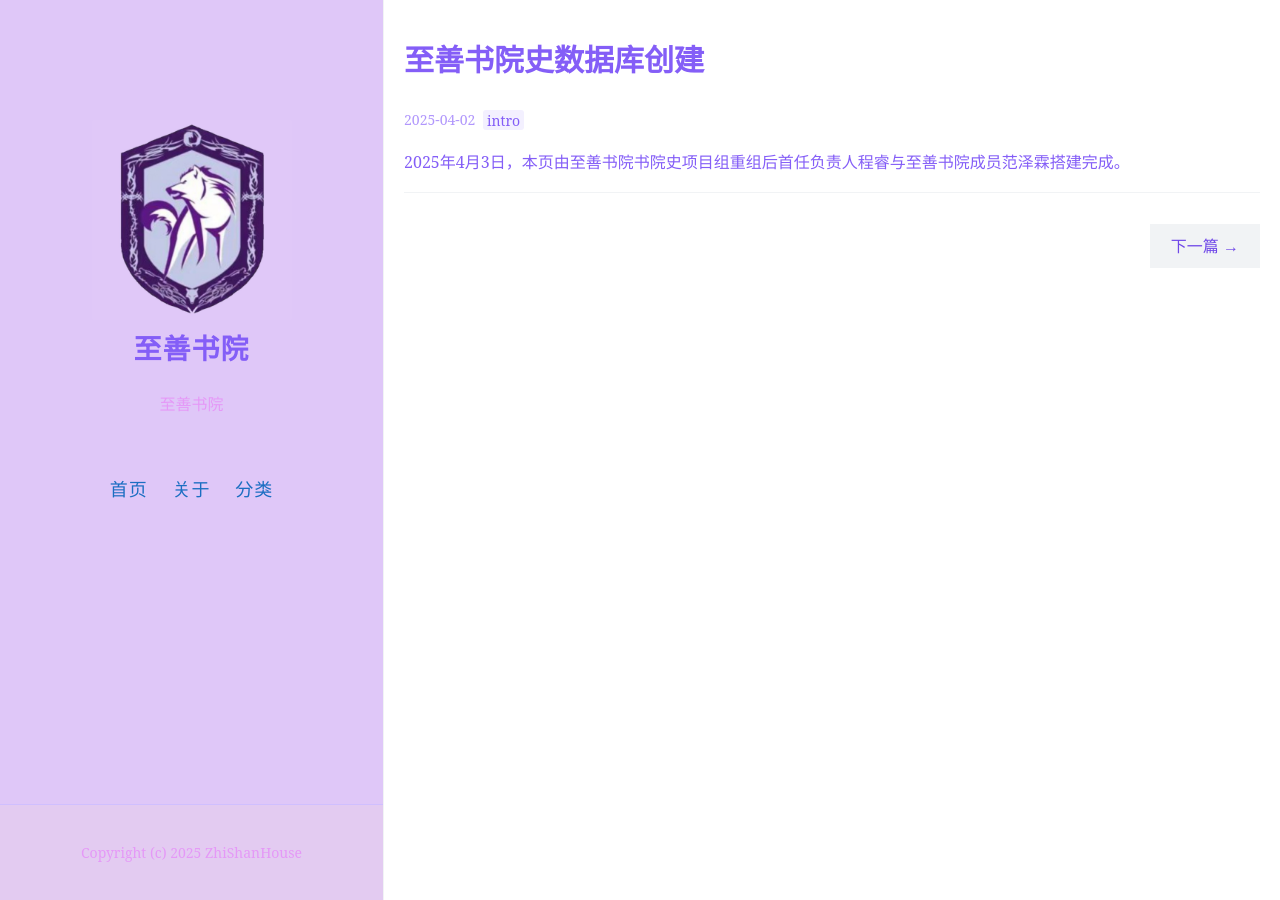
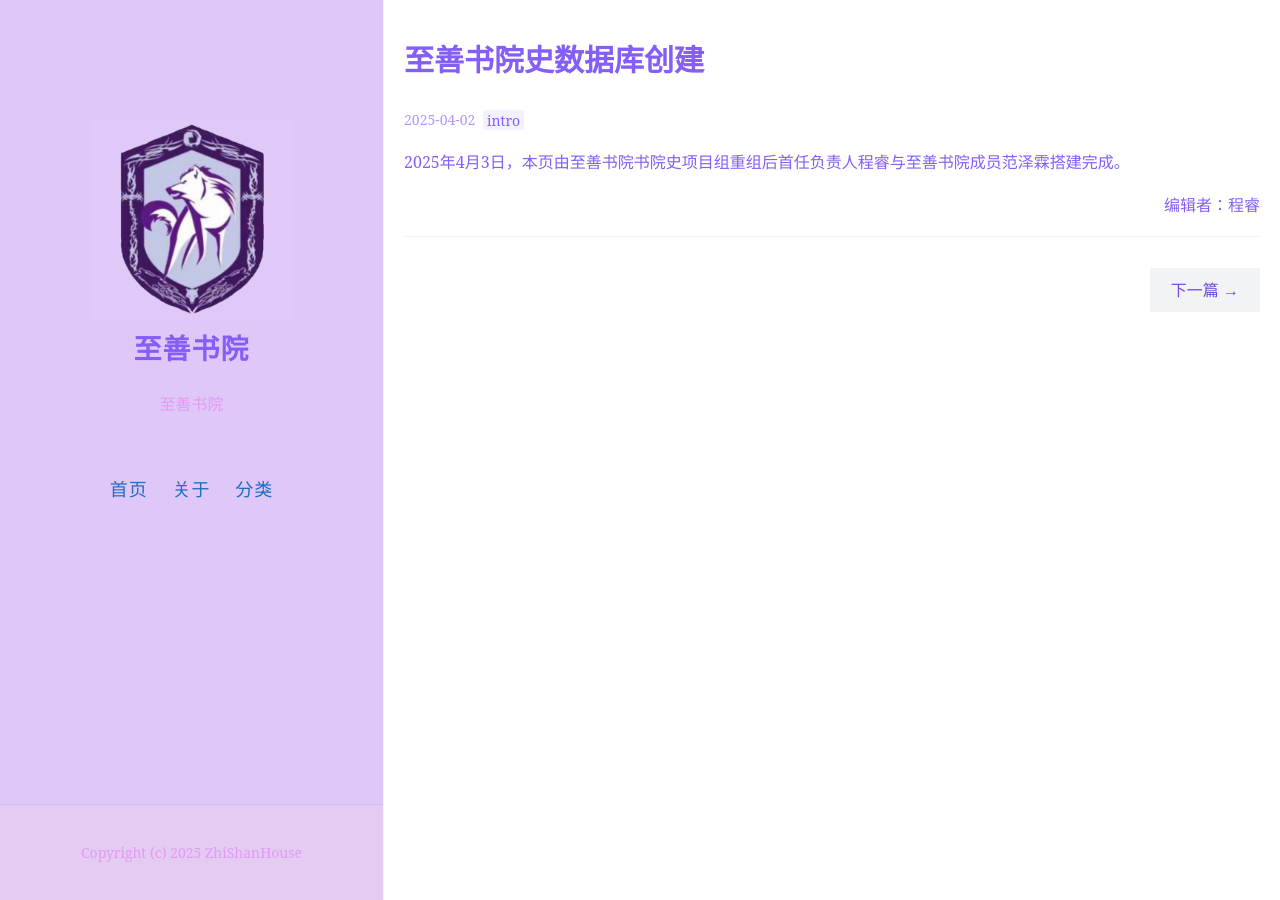
Before and after one commit to zhishanhouse/zhishanhouse.github.io, a Jekyll site: the page built from _posts/2025-4-2-HelloWorld.md, in a window 1280 px wide. Built offline with Jekyll 4.4.1, drawn with Linux system fonts in a browser that asks for light colours.

Commit message:
Update 2025-4-2-HelloWorld.md

```diff
--- a/_posts/2025-4-2-HelloWorld.md
+++ b/_posts/2025-4-2-HelloWorld.md
@@ -9,4 +9,6 @@ author: Ray Cheng
 
 2025年4月3日，本页由至善书院书院史项目组重组后首任负责人程睿与至善书院成员范泽霖搭建完成。
 
-<!-- 编辑者：程睿 -->
+<!-- more -->
+
+<p align="right">编辑者：程睿</p>
```
